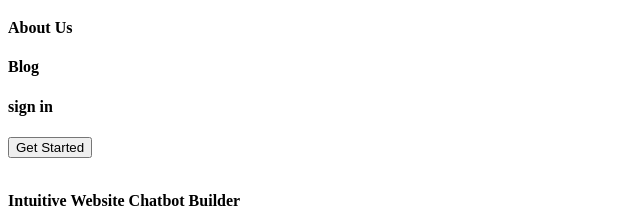
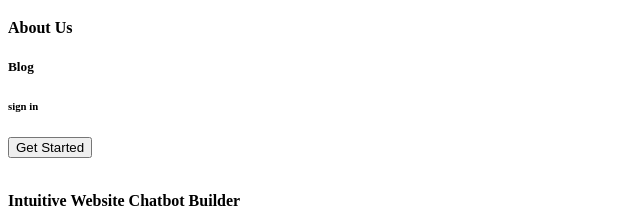
Before and after one commit to medbrs/projet1, a plain HTML site: page index.html in a window 1280 px wide. Shown: the part 151-369 px from the top of the page, 0-640 px from the left. Drawn offline with Linux system fonts and the light colour scheme.

Commit message:
Update index.html

```diff
--- a/index.html
+++ b/index.html
@@ -8,8 +8,8 @@
         <h2><strong>Pricing</strong></h2>
         <h3><strong>WhatsApp API</strong></h3>
         <h4><strong>About Us</strong></h4>
-        <h4><strong>Blog</strong></h4>
-        <h4><strong>sign in</strong></h4>
+        <h5><strong>Blog</strong></h5>
+        <h6><strong>sign in</strong></h6>
         <button type="button">Get Started</button>
 
         <br>
```
